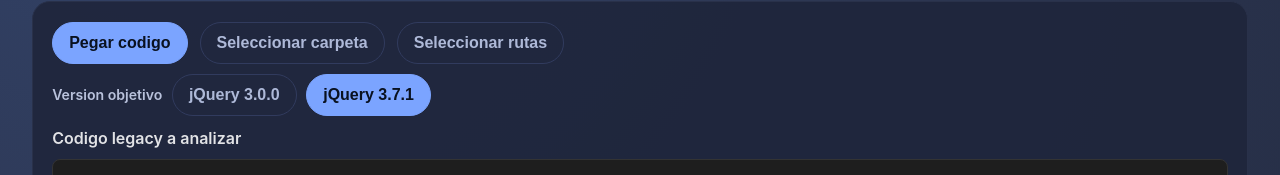
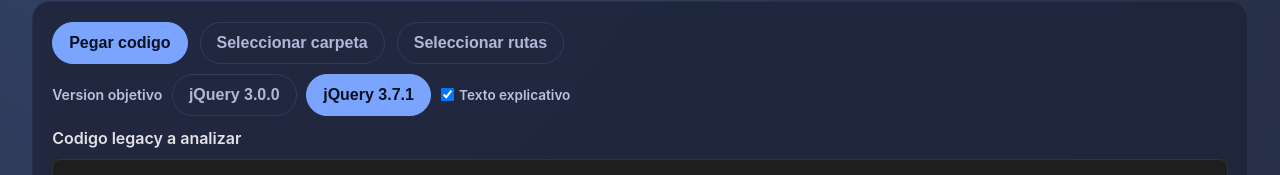
Before and after one commit to vjtalavera/migrar-jquery-3.7.1-opencode, a React (Vite) app: page / in a window 1280 px wide. Shown: the part 223-398 px from the top of the page. Built offline with nearby package versions, Linux system fonts and the light colour scheme; the HTML template or start-up script is replaced by a standard one.

Commit message:
agregar control de texto explicativo y modo compacto

```diff
--- a/src/App.css
+++ b/src/App.css
@@ -48,6 +48,14 @@
   color: #b9c2dc;
   font-size: 0.88rem;
   font-weight: 600;
+}
+
+.toggle-label {
+  display: inline-flex;
+  align-items: center;
+  gap: 0.35rem;
+  font-size: 0.85rem;
+  color: #b9c2dc;
 }
 
 .tab {
@@ -150,6 +158,25 @@ button.secondary:hover {
   box-shadow: 0 0 0 1px rgba(123, 164, 255, 0.5);
 }
 
+.result-item.no-explanatory {
+  padding: 0.32rem 0.42rem;
+  line-height: 1.1;
+}
+
+.result-item.no-explanatory .code-block {
+  row-gap: 0;
+  column-gap: 0.4rem;
+}
+
+.result-item.no-explanatory .original-code,
+.result-item.no-explanatory .migrated-code {
+  padding: 0.32rem 0.45rem;
+}
+
+.result-item.no-explanatory .inline-line-number {
+  margin-right: 0.28rem;
+}
+
 .result-header,
 .file-header {
   display: flex;
@@ -249,6 +276,13 @@ button.secondary:hover {
   font-size: 0.86rem;
   line-height: 1.25;
   overflow-x: auto;
+}
+
+.inline-line-number {
+  display: inline-block;
+  margin-right: 0.45rem;
+  color: #8da0d4;
+  font-weight: 700;
 }
 
 .original-code {
--- a/src/App.tsx
+++ b/src/App.tsx
@@ -73,18 +73,21 @@ function IssueCard({
   issue,
   onSelect,
   isSelected = false,
+  showExplanatoryText = true,
 }: {
   issue: MigrationIssue;
   onSelect?: () => void;
   isSelected?: boolean;
+  showExplanatoryText?: boolean;
 }) {
   const isClickable = Boolean(onSelect);
 
   return (
     <article
-      className={`result-item ${getSeverityClass(issue.rule.severity)} ${isClickable ? 'selectable' : ''} ${isSelected ? 'selected' : ''}`}
+      className={`result-item ${getSeverityClass(issue.rule.severity)} ${isClickable ? 'selectable' : ''} ${isSelected ? 'selected' : ''} ${showExplanatoryText ? '' : 'no-explanatory'}`}
       onClick={onSelect}
     >
+      {showExplanatoryText && (
         <div className="issue-top-row">
           <span className="line-number">Linea {issue.lineNumber}</span>
           <p className="issue-description">{issue.rule.description}</p>
@@ -98,14 +101,17 @@ function IssueCard({
             {issue.rule.severity.toUpperCase()}: {issue.rule.name}
           </span>
         </div>
+      )}
 
       <div className="code-block">
         <div className="original-code">
+          {!showExplanatoryText && <span className="inline-line-number">L{issue.lineNumber}</span>}
           {issue.line}
         </div>
 
         {issue.suggestedLine ? (
           <div className={`migrated-code ${issue.validation.status === 'invalid' ? 'syntax-error' : ''}`}>
+            {!showExplanatoryText && <span className="inline-line-number">L{issue.lineNumber}</span>}
             {issue.suggestedLine}
           </div>
         ) : (
@@ -115,11 +121,13 @@ function IssueCard({
         )}
       </div>
 
-      {issue.note && issue.suggestedLine && <p className="extra-note">{issue.note}</p>}
+      {showExplanatoryText && issue.note && issue.suggestedLine && <p className="extra-note">{issue.note}</p>}
+      {showExplanatoryText && (
         <div className="issue-footer">
           {issue.validation.message && <span className="validation-detail">{issue.validation.message}</span>}
           <span className="source-link">Fuente oficial: <a href={issue.rule.sourceUrl} target="_blank" rel="noreferrer">{issue.rule.sourceUrl}</a></span>
         </div>
+      )}
     </article>
   );
 }
@@ -232,6 +240,7 @@ function App() {
   const [targetVersion, setTargetVersion] = useState<TargetJQueryVersion>('3.7.1');
   const [code, setCode] = useState('');
   const [result, setResult] = useState<MigrationResult | null>(null);
+  const [showExplanatoryText, setShowExplanatoryText] = useState(true);
   const [folderFiles, setFolderFiles] = useState<FolderFileEntry[]>([]);
   const [skippedFilesCount, setSkippedFilesCount] = useState(0);
   const [routeInput, setRouteInput] = useState('');
@@ -529,6 +538,14 @@ function App() {
           >
             jQuery 3.7.1
           </button>
+          <label className="toggle-label">
+            <input
+              type="checkbox"
+              checked={showExplanatoryText}
+              onChange={(event) => setShowExplanatoryText(event.target.checked)}
+            />
+            Texto explicativo
+          </label>
         </div>
 
         {mode === 'code' && (
@@ -610,7 +627,13 @@ function App() {
           {result.issues.length === 0 ? (
             <div className="no-issues">No se detectaron hallazgos con las reglas actuales.</div>
           ) : (
-            result.issues.map((issue, index) => <IssueCard key={`${issue.rule.id}-${index}`} issue={issue} />)
+            result.issues.map((issue, index) => (
+              <IssueCard
+                key={`${issue.rule.id}-${index}`}
+                issue={issue}
+                showExplanatoryText={showExplanatoryText}
+              />
+            ))
           )}
         </section>
       )}
@@ -676,6 +699,7 @@ function App() {
                                 issue={issue}
                                 onSelect={() => handleSelectIssueLine(fileEntry.id, issue.lineNumber)}
                                 isSelected={fileEntry.selectedIssueLine === issue.lineNumber}
+                                showExplanatoryText={showExplanatoryText}
                               />
                             ))
                           )}
@@ -752,7 +776,11 @@ function App() {
                                               </span>
                                             </div>
                                             {entry.result.issues.map((issue, index) => (
-                                              <IssueCard key={`${entry.id}-${issue.rule.id}-${index}`} issue={issue} />
+                                              <IssueCard
+                                                key={`${entry.id}-${issue.rule.id}-${index}`}
+                                                issue={issue}
+                                                showExplanatoryText={showExplanatoryText}
+                                              />
                                             ))}
                                           </>
                                         )}
```
Lines whose indentation alone changed are shown as unchanged.
